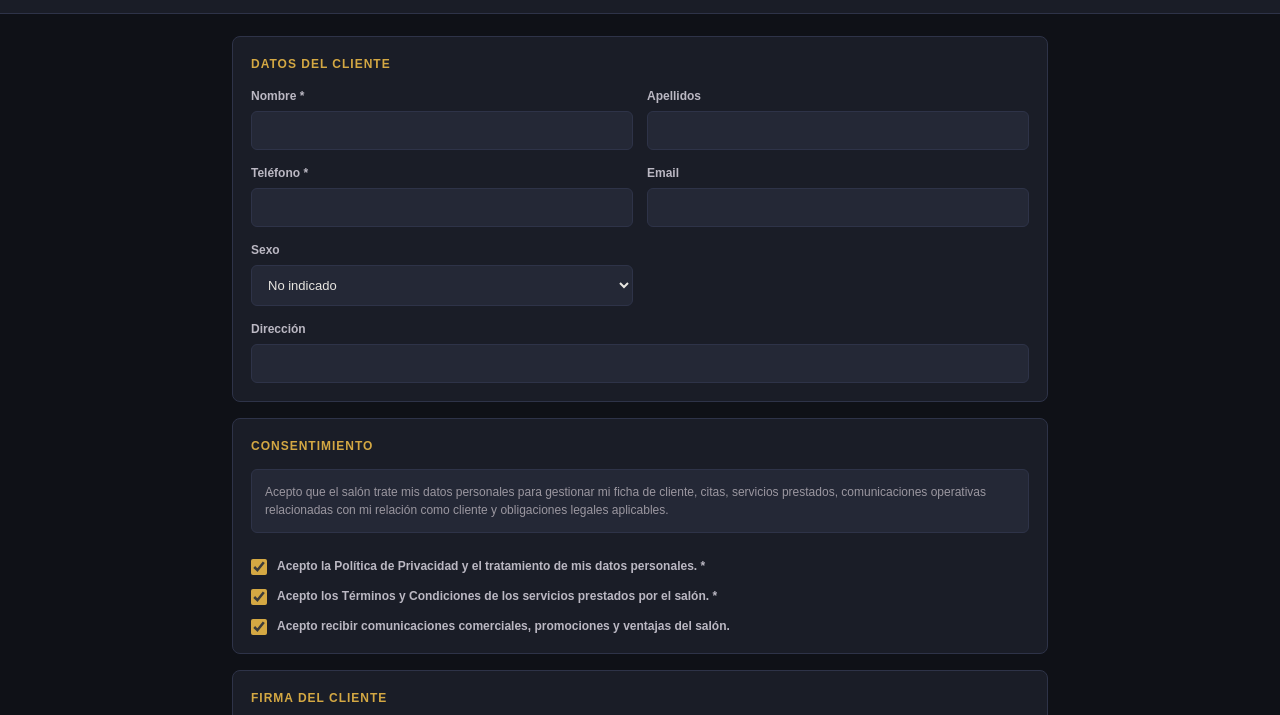
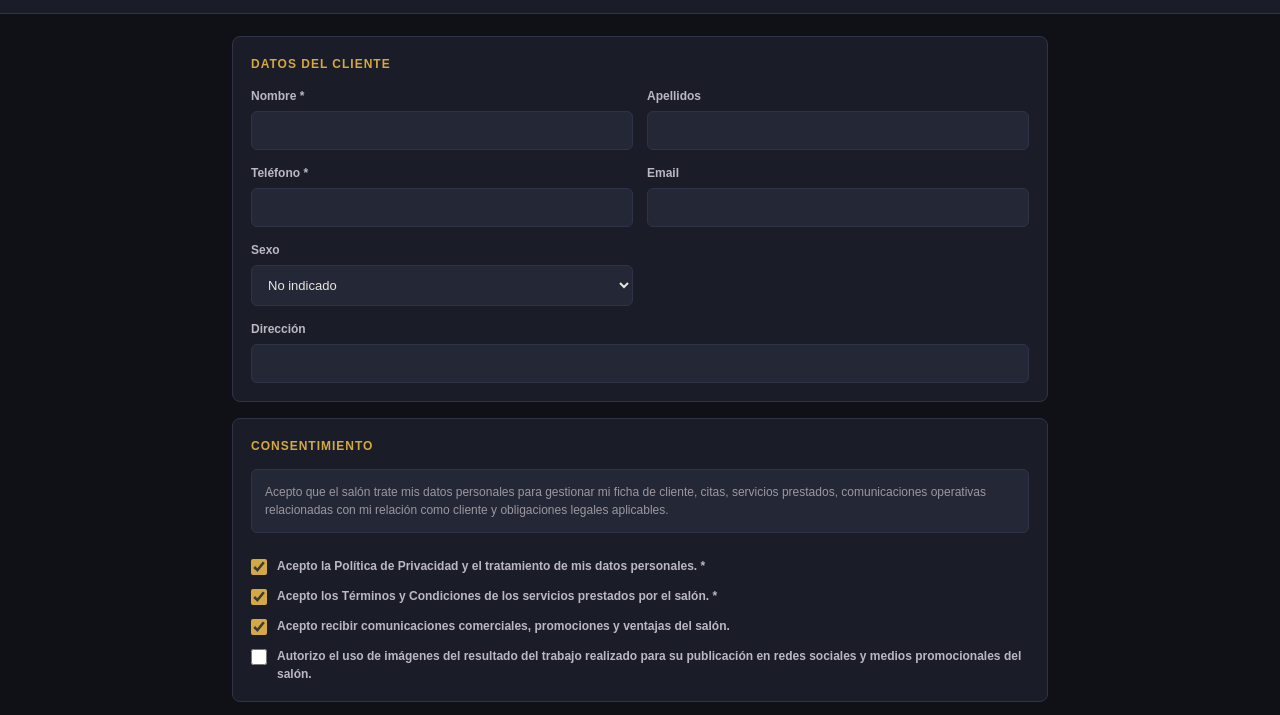
Before and after one commit to Jal2026/hairtimes27Julio, a website: page html-widgets/Alta LOPD Cliente.html in a window 1280 px wide. Shown: the part 62-777 px from the top of the page. Drawn offline with Linux system fonts and the light colour scheme; a web font is replaced by a local one.

Commit message:
Add image usage consent checkbox
Added a new checkbox for image usage consent in the form.

```diff
--- a/html-widgets/Alta LOPD Cliente.html
+++ b/html-widgets/Alta LOPD Cliente.html
@@ -8,6 +8,22 @@
 <link href="https://fonts.googleapis.com/css2?family=Bai+Jamjuree:wght@400;500;600;700&display=swap" rel="stylesheet">
 <title>KAMISUITE · Alta LOPD Cliente</title>
 <style>
+/* ═══════════════════════════════════════════════════
+   KAMISUITE — Alta LOPD Cliente v1.1.0
+
+   CHANGELOG:
+   v1.1.0: Cuarta casilla de consentimiento — autorización de uso de
+     imágenes del resultado del trabajo (redes sociales y medios
+     promocionales del salón). Opcional y DESMARCADA por defecto, al
+     contrario que las tres anteriores. Viaja en el payload como
+     `aceptaUsoimagen` (booleano). No entra en validate() — su valor
+     puede ser false sin bloquear el alta. resetForm() la devuelve a
+     desmarcada tras cada alta.
+     Nada más se toca: datos del cliente, texto legal, enlaces, firma,
+     puente postMessage, modal de éxito y estilos quedan igual.
+   v1.0.0: Estado previo desplegado — cabecera con brandName +
+     legalName desde SalonConfig, tres casillas, canvas de firma.
+   ═══════════════════════════════════════════════════ */
 :root{--bg-primary:#0f1117;--bg-card:#1a1d27;--bg-input:#242836;--border:#2e3348;--border-focus:#d4a843;--text-primary:#e8e6e1;--text-secondary:#9b97a0;--text-label:#bbb8c3;--accent:#d4a843;--accent-hover:#e5bc5a;--success:#4ade80;--error:#f87171}
 *{box-sizing:border-box;margin:0;padding:0}
 body{background:var(--bg-primary);color:var(--text-primary);font-family:"Bai Jamjuree",sans-serif;font-size:13px;line-height:1.5}
@@ -121,6 +137,11 @@ button:disabled{opacity:.45;cursor:not-allowed}
     <label class="check-row">
       <input id="marketing" type="checkbox" checked>
       <span>Acepto recibir comunicaciones comerciales, promociones y ventajas del salón.</span>
+    </label>
+
+    <label class="check-row">
+      <input id="usoImagen" type="checkbox">
+      <span>Autorizo el uso de imágenes del resultado del trabajo realizado para su publicación en redes sociales y medios promocionales del salón.</span>
     </label>
   </section>
 
@@ -248,6 +269,7 @@ function submitForm(){
     aceptaPrivacidad: document.getElementById('privacy').checked,
     aceptaTerminos: document.getElementById('terms').checked,
     aceptaComunicaciones: document.getElementById('marketing').checked,
+    aceptaUsoimagen: document.getElementById('usoImagen').checked,
     textoLopd: document.getElementById('legalText').innerText.trim(),
     privacyPolicyUrl,
     termsConditionsUrl,
@@ -306,6 +328,7 @@ function resetForm(){
   document.getElementById('privacy').checked = true;
   document.getElementById('terms').checked = true;
   document.getElementById('marketing').checked = true;
+  document.getElementById('usoImagen').checked = false;
 }
 
 canvas.addEventListener('pointerdown',startDraw);
```
